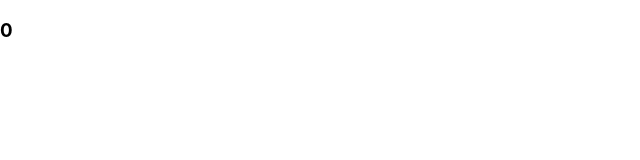
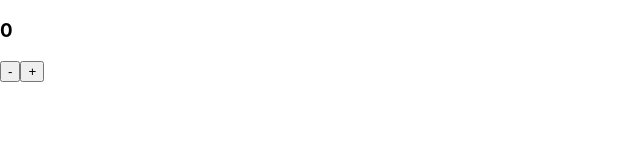
Before and after one commit to jungeun-p/react-tdd, a React (Create React App) app: page / in a window 1280 px wide. Shown: the top 160 px of the page, without its empty margins (0-640 px from the left). Built offline with nearby package versions, Linux system fonts and the light colour scheme.

Commit message:
[ modify ] minus plus button function

```diff
--- a/src/App.js
+++ b/src/App.js
@@ -6,6 +6,18 @@ function App() {
   return (
     <>
       <h3 data-testid="counter">{counter}</h3>
+      <button
+        data-testid="minus-button"
+        onClick={()=>setCounter((counter) => counter - 1)}
+      >
+        -
+      </button>
+      <button
+        data-testid="plus-button"
+        onClick={()=>setCounter((counter) => counter + 1)}
+      >
+        +
+      </button>
     </>
   );
 }
```
Also changed, not shown: 1 other file (tests, documents, lock files or other folders).
